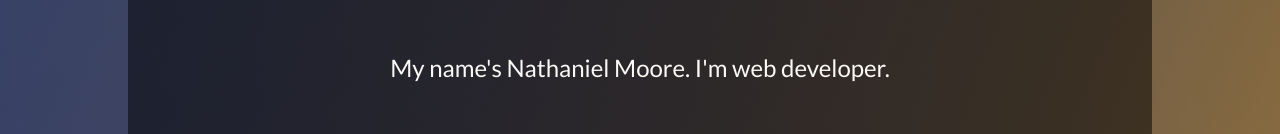
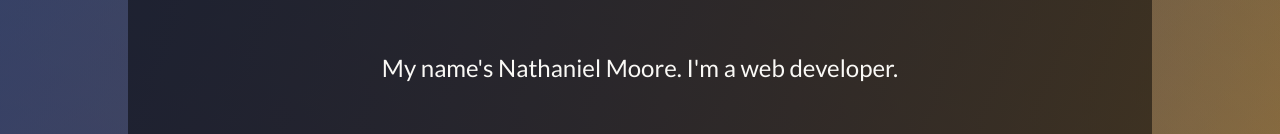
Before and after one commit to ngm01/personal-site, a plain HTML site: page index.html in a window 1280 px wide. Shown: the part 150-284 px from the top of the page. Drawn offline with Linux system fonts and the light colour scheme.

Commit message:
fixed a typo

```diff
--- a/index.html
+++ b/index.html
@@ -12,7 +12,7 @@
             </div>
             <div class="notice">
                 <h1>Hello &#x1F44B</h1>
-                <p>My name's Nathaniel Moore. I'm web developer.</p>
+                <p>My name's Nathaniel Moore. I'm a web developer.</p>
                 <div class="links">
                     <p>While you're here, I invite you to play today's edition of <a target="_blank" href="https://guessword.ngm01.com">Guessword</a>, my clone of the <i>New York Times</i> Wordle game.</p>
                     <p>I recently built an app, Got 5?, with React Native. You can check it out on the <a target="_blank" href="https://apps.apple.com/us/app/got-5/id6469012167">iOS App Store</a>.</p>
```
